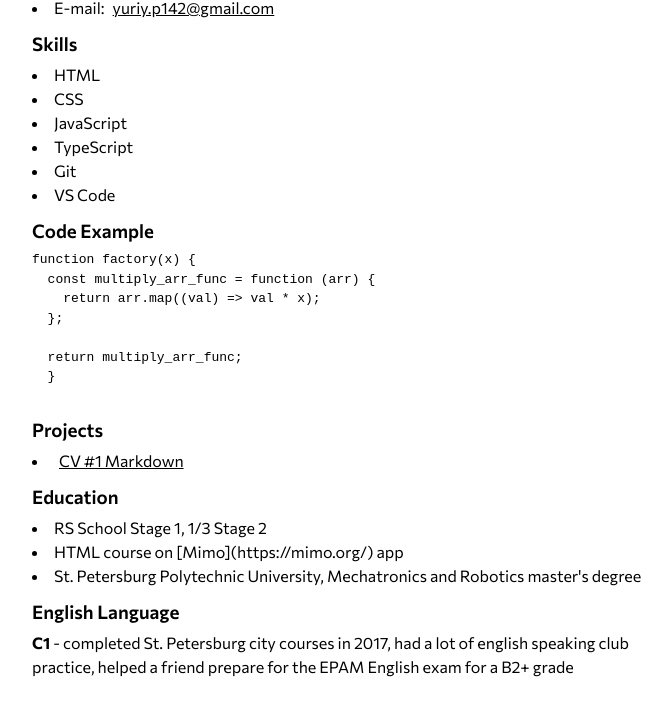
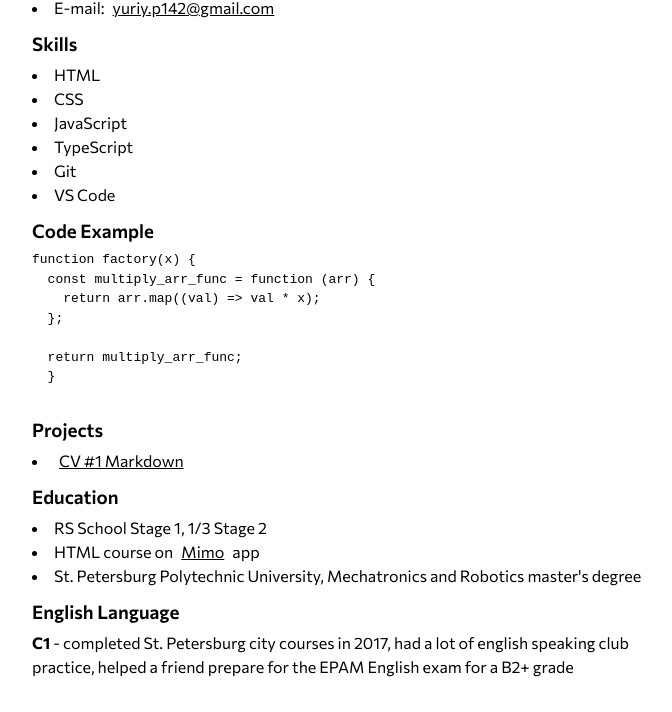
Before and after one commit to Metamorfoza42/rsschool-cv, a plain HTML site: page index.html in a window 1280 px wide. Shown: the part 470-1182 px from the top of the page, without its empty margins (288-960 px from the left). Drawn offline with Linux system fonts and the light colour scheme.

Commit message:
fix: repair broken link in index.html education section

```diff
--- a/index.html
+++ b/index.html
@@ -108,7 +108,7 @@
           <h3>Education</h3>
           <ul>
             <li>RS School Stage 1, 1/3 Stage 2</li>
-            <li>HTML course on [Mimo](https://mimo.org/) app</li>
+            <li>HTML course on <a href="https://mimo.org/">Mimo</a> app</li>
             <li>
               St. Petersburg Polytechnic University, Mechatronics and Robotics
               master's degree
```
